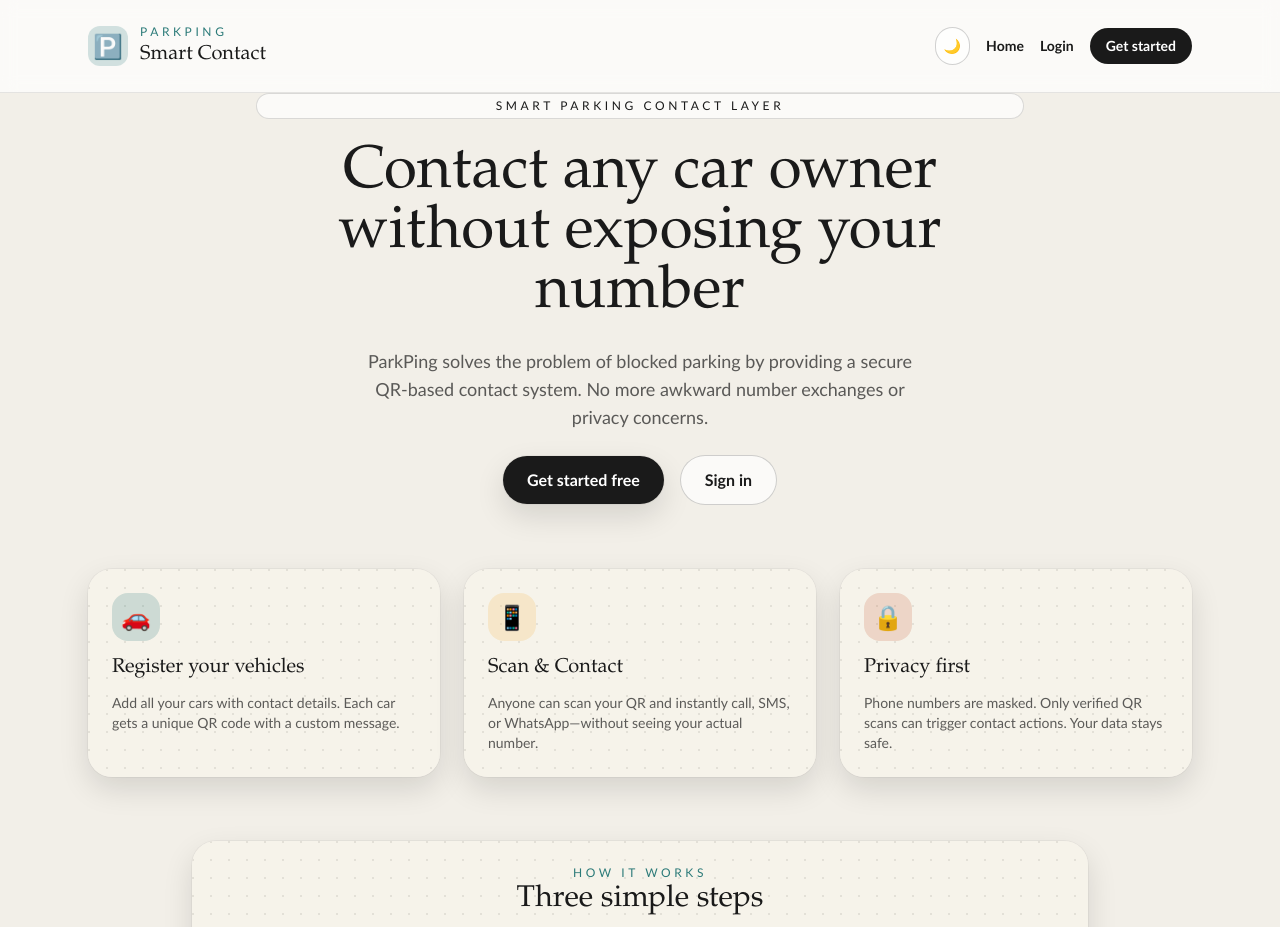
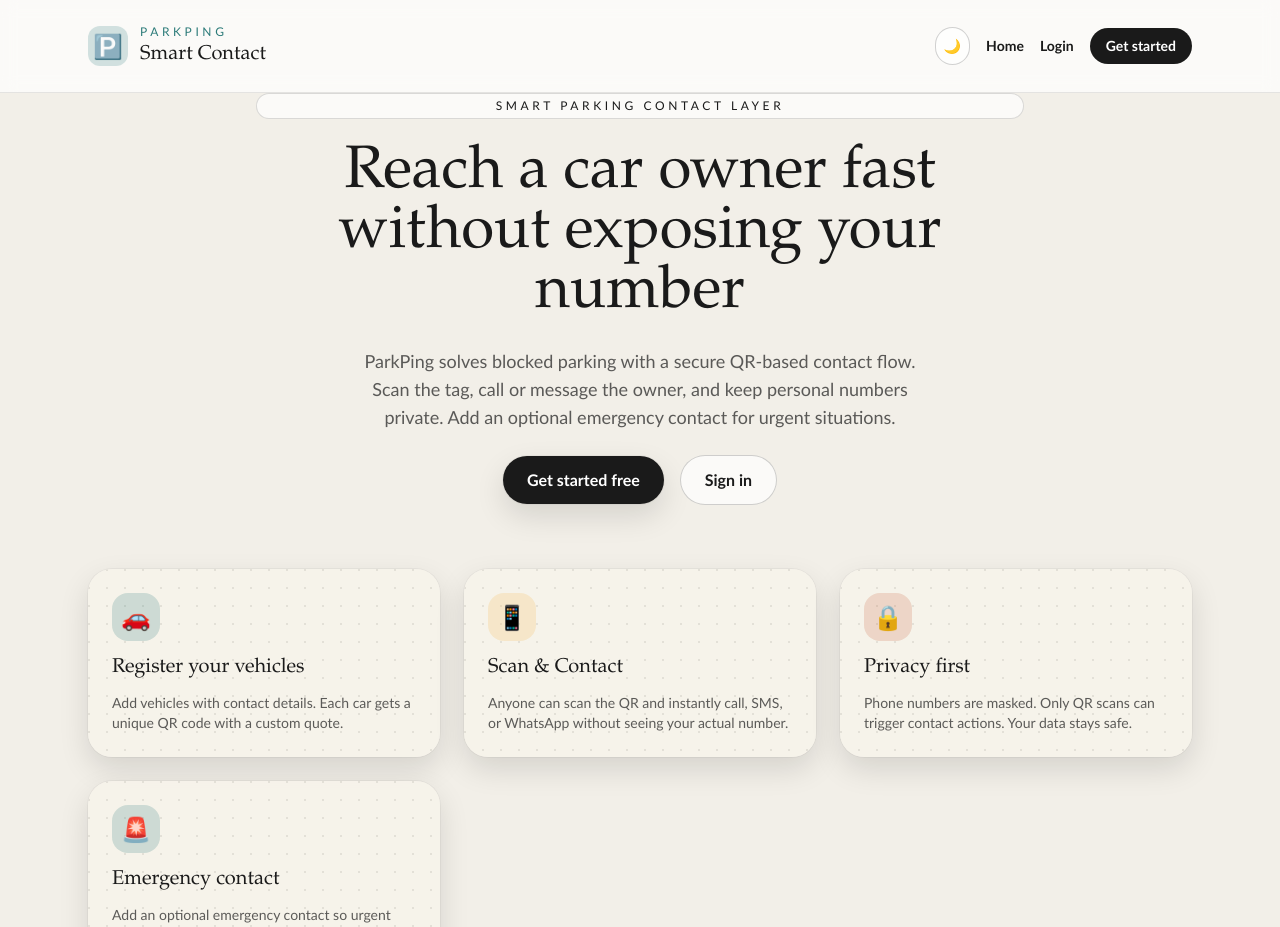
Before and after one commit to anandsawarn/ParkPing, a React (Vite) app in the folder client/: page / in a window 1280 px wide. Shown: the top 927 px of the page. Built offline with nearby package versions, Linux system fonts and the light colour scheme; no server answers.

Commit message:
Your message here

```diff
--- a/client/src/pages/Landing.jsx
+++ b/client/src/pages/Landing.jsx
@@ -6,11 +6,12 @@
       <section className="mx-auto max-w-3xl space-y-6 text-center">
         <div className="chip mx-auto dark:border-white/20 dark:bg-darkCard/70">Smart parking contact layer</div>
         <h1 className="font-display text-3xl leading-tight sm:text-5xl md:text-6xl">
-          Contact any car owner without exposing your number
+          Reach a car owner fast without exposing your number
         </h1>
         <p className="mx-auto max-w-xl text-base text-ink/70 sm:text-lg dark:text-white/70">
-          ParkPing solves the problem of blocked parking by providing a secure QR-based contact
-          system. No more awkward number exchanges or privacy concerns.
+          ParkPing solves blocked parking with a secure QR-based contact flow. Scan the tag, call or
+          message the owner, and keep personal numbers private. Add an optional emergency contact
+          for urgent situations.
         </p>
         <div className="flex flex-wrap items-center justify-center gap-4">
           <Link
@@ -35,8 +36,7 @@
           </div>
           <h3 className="font-display text-lg sm:text-xl">Register your vehicles</h3>
           <p className="text-sm text-ink/70 dark:text-white/70">
-            Add all your cars with contact details. Each car gets a unique QR code with a custom
-            message.
+            Add vehicles with contact details. Each car gets a unique QR code with a custom quote.
           </p>
         </div>
 
@@ -46,7 +46,7 @@
           </div>
           <h3 className="font-display text-lg sm:text-xl">Scan & Contact</h3>
           <p className="text-sm text-ink/70 dark:text-white/70">
-            Anyone can scan your QR and instantly call, SMS, or WhatsApp—without seeing your actual
+            Anyone can scan the QR and instantly call, SMS, or WhatsApp without seeing your actual
             number.
           </p>
         </div>
@@ -57,8 +57,18 @@
           </div>
           <h3 className="font-display text-lg sm:text-xl">Privacy first</h3>
           <p className="text-sm text-ink/70 dark:text-white/70">
-            Phone numbers are masked. Only verified QR scans can trigger contact actions. Your data
-            stays safe.
+            Phone numbers are masked. Only QR scans can trigger contact actions. Your data stays
+            safe.
+          </p>
+        </div>
+
+        <div className="card grid-glow space-y-3">
+          <div className="flex h-12 w-12 items-center justify-center rounded-2xl bg-moss/20 text-2xl">
+            🚨
+          </div>
+          <h3 className="font-display text-lg sm:text-xl">Emergency contact</h3>
+          <p className="text-sm text-ink/70 dark:text-white/70">
+            Add an optional emergency contact so urgent calls can reach the right person fast.
           </p>
         </div>
       </section>
@@ -86,7 +96,7 @@
             </div>
             <h4 className="text-sm font-semibold sm:text-base">Download & stick QR</h4>
             <p className="text-sm text-ink/70 dark:text-white/70">
-              Generate and download the QR with a custom quote. Stick it on your car windshield.
+              Generate and download the QR with a custom quote. Stick it on the windshield.
             </p>
           </div>
 
```
